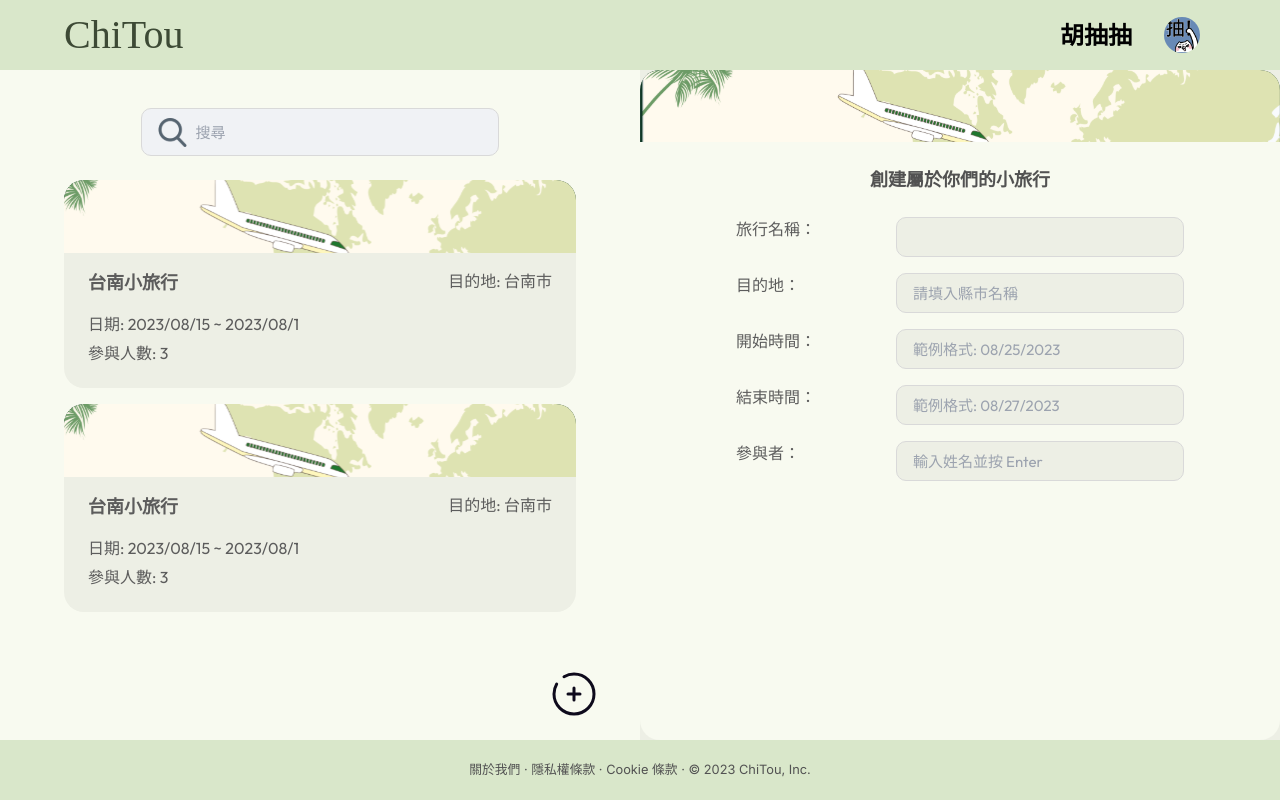
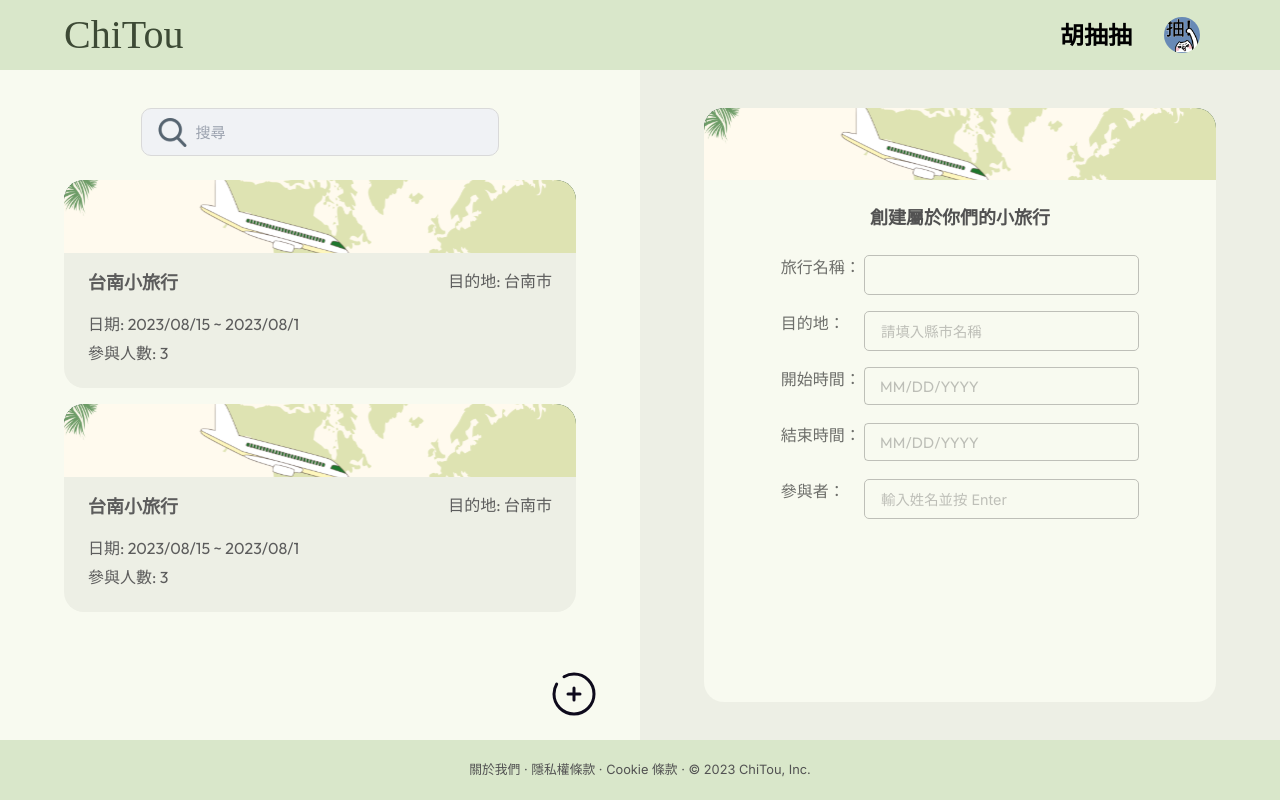
Before and after one commit to peifish1124/ChiTou, a Next.js app in the folder frontend/: page / in a window 1280 px wide. Built offline with nearby package versions, Linux system fonts and the light colour scheme; a web font is replaced by a local one.

Commit message:
feat(homepage): add MUI datepicker and add time error handling

```diff
--- a/frontend/package.json
+++ b/frontend/package.json
@@ -18,7 +18,9 @@
     "@emotion/react": "^11.11.1",
     "@emotion/styled": "^11.11.0",
     "@mui/material": "^5.14.5",
+    "@mui/x-date-pickers": "^6.11.1",
     "autoprefixer": "10.4.15",
+    "dayjs": "^1.11.9",
     "eslint-plugin-prettier": "^5.0.0",
     "next": "13.4.13",
     "postcss": "8.4.27",
--- a/frontend/src/app/components/CreateMode.js
+++ b/frontend/src/app/components/CreateMode.js
@@ -1,6 +1,8 @@
 "use client";
 
 import { useState, useEffect } from "react";
+import { TextField } from "@mui/material/TextField";
+import { DatePicker } from "@mui/x-date-pickers/DatePicker";
 import Image from "next/image";
 import styles from "@/styles/css-modules/createmode.module.scss";
 
@@ -25,38 +27,84 @@ export default function CreateMode() {
     setParticipantsList(updatedParticipants);
   };
 
+  // Error handling
+  const [startDate, setStartDate] = useState(null);
+  const [endDate, setEndDate] = useState(null);
+  const [error, setError] = useState(false);
+
+  const handleStartDateChange = (date) => {
+    setStartDate(date);
+    if (endDate && date > endDate) {
+      setError(true);
+    } else {
+      setError(false);
+    }
+  };
+  const handleEndDateChange = (date) => {
+    setEndDate(date);
+    if (startDate && date < startDate) {
+      setError(true);
+    } else {
+      setError(false);
+    }
+  };
+
   return (
     <div className={styles.createMode}>
       <div className={styles.cover}>
-        <Image
-          src="/default-cover.svg"
-          alt="cover"
-          fill={true}
-          objectFit="cover"
-        />
+        <Image src="/default-cover.svg" alt="cover" fill objectFit="cover" />
       </div>
       <h3>創建屬於你們的小旅行</h3>
       <form className={styles.createTripForm}>
         <div className={styles.tripInfoItem}>
           <p>旅行名稱：</p>
-          <input type="text" />
+          <div className={styles.tripInfoInput}>
+            <input type="text" />
+          </div>
         </div>
         <div className={styles.tripInfoItem}>
           <p>目的地：</p>
-          <input type="text" placeholder="請填入縣市名稱" />
+          <div className={styles.tripInfoInput}>
+            <input type="text" placeholder="請填入縣市名稱" />
+          </div>
         </div>
-        <div className={styles.tripInfoItem}>
+        <div className={styles.dataPickerItem}>
           <p>開始時間：</p>
-          <input type="text" placeholder="範例格式: 08/25/2023" />
+          {/* <input type="text" placeholder="範例格式: 08/25/2023" /> */}
+          <DatePicker
+            value={startDate}
+            onChange={handleStartDateChange}
+            renderInput={(params) => (
+              <TextField
+                // eslint-disable-next-line react/jsx-props-no-spreading
+                {...params}
+              />
+            )}
+          />
         </div>
-        <div className={styles.tripInfoItem}>
+        <div className={styles.dataPickerItem}>
           <p>結束時間：</p>
-          <input type="text" placeholder="範例格式: 08/27/2023" />
+          {/* <input type="text" placeholder="範例格式: 08/27/2023" /> */}
+          <DatePicker
+            value={endDate}
+            onChange={handleEndDateChange}
+            renderInput={(params) => (
+              <TextField
+                // eslint-disable-next-line react/jsx-props-no-spreading
+                {...params}
+              />
+            )}
+          />
         </div>
         <div className={styles.tripInfoItem}>
           <p>參與者：</p>
           <div
-            style={{ display: "flex", flexDirection: "column", gap: "0.5rem" }}
+            style={{
+              display: "flex",
+              flexDirection: "column",
+              gap: "0.5rem",
+              width: "100%",
+            }}
           >
             <input
               type="text"
--- a/frontend/src/styles/css-modules/createmode.module.scss
+++ b/frontend/src/styles/css-modules/createmode.module.scss
@@ -32,37 +32,44 @@
         width: 70%;
         gap: 1rem;
 
+        p{
+            width: 5.2rem;
+            color: #6d6e6a;
+            font-family: Outfit;
+            font-size: 1rem;
+            font-style: normal;
+            font-weight: 500;
+            flex-shrink: 0;
+        }
+
         .tripInfoItem{
             display: flex;
             justify-content: space-between;
             // min-height: 2.5rem;
 
-            p{
-                color: #5C5C5C;
-                font-family: Outfit;
-                font-size: 1rem;
-                font-style: normal;
-                font-weight: 500;
-                flex-shrink: 0;
+            .tripInfoInput{
+                width: 100%;
             }
 
             input{
                 padding: 3%;
                 padding-left: 1rem;
-                background: #EDEFE5;
+                background: #F8FAF0;
                 background-position: left 5% center;
                 background-size: 8%;
-                border: 1px solid #D9D9D9;
-                border-radius: 10px;
+                border: 1px solid #bebfb8;
+                border-radius: 5px;
                 outline: none;
-                width: 18rem;
+                width: 100%;
                 height: 2.5rem;
 
-                font-family: Outfit;
+                color: #5C5C5C;
                 font-size: 15px;
-                font-weight: 500;
-                text-align: left;
-                color: #566470;
+            }
+            input::placeholder {
+                font-size: 0.9rem;
+                font-weight: 400;
+                color: #bebfb8;
             }
 
             .participantsBox{
@@ -70,7 +77,7 @@
                 flex-wrap: wrap;
                 padding-left: 0.3rem;
                 gap: 0.3rem;
-                width: 18rem;
+                width: 100%;
 
                 .participantTag{
                     display: flex;
@@ -85,5 +92,26 @@
                 }
             }
         }
+
+        .dataPickerItem{
+            display: flex;
+            justify-content: space-between;
+            min-height: 2.5rem;
+
+            .tripInfoInput{
+                width: 100%;
+            }
+
+            input{
+                padding: 3%;
+                padding-left: 1rem;
+                width: 20vw;
+
+                font-family: Outfit;
+                font-size: 15px;
+                font-weight: 500;
+                color: #6d6e6a;
+            }
+        }
     }
 }
--- a/frontend/src/styles/css-modules/page.module.scss
+++ b/frontend/src/styles/css-modules/page.module.scss
@@ -50,6 +50,7 @@
         .rightPage{
             display: flex;
             width: 50%;
+            padding: 3% 5% 3% 5%;
             background: #EDEFE5;
         }
     }
```
Also changed, not shown: frontend/src/app/page.js (+9 -3 lines), 1 other file (tests, documents, lock files or other folders).
